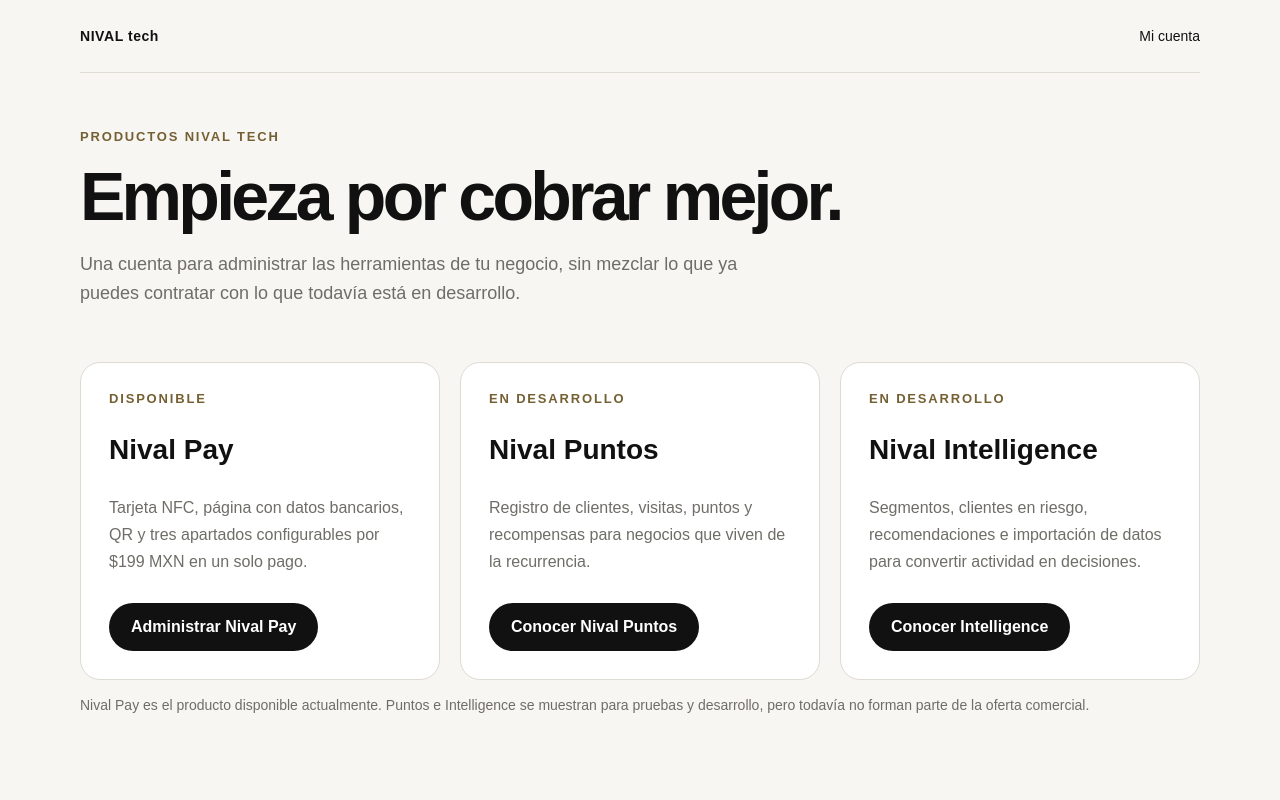
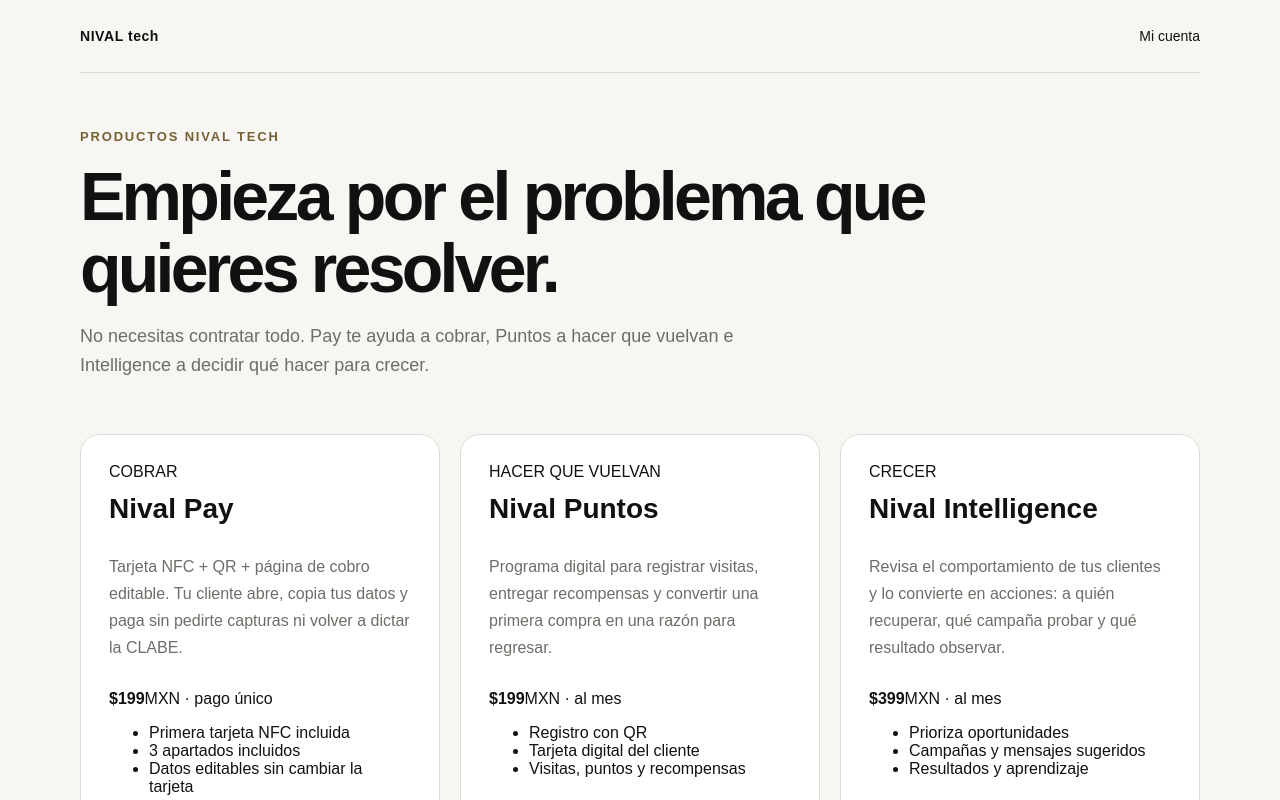
Before and after one commit to archundia222/nival-tech-demo, a Next.js app in the folder platform/: page /products in a window 1280 px wide. Shown: the top 800 px of the page. Built offline with nearby package versions, Linux system fonts and the light colour scheme.

Commit message:
Rebuild product catalog around clear business outcomes

```diff
--- a/platform/src/app/products/page.tsx
+++ b/platform/src/app/products/page.tsx
@@ -1,16 +1,37 @@
 import Link from 'next/link';
 
-export const metadata = { title: 'Productos | Nival Tech', description: 'Herramientas digitales para cobros, lealtad y decisiones de negocios locales.' };
+export const metadata = { title: 'Productos | Nival Tech', description: 'Cobra, crea recurrencia y convierte actividad en acciones para tu negocio.' };
 
 export default function Products() {
-  return <main className="payWorkspace">
+  return <main className="payWorkspace nivalProductsPage">
     <nav className="payNav"><Link href="/" className="brand">NIVAL tech</Link><Link href="/dashboard">Mi cuenta</Link></nav>
-    <header className="payHeading"><p className="eyebrow">PRODUCTOS NIVAL TECH</p><h1>Empieza por cobrar mejor.</h1><p>Una cuenta para administrar las herramientas de tu negocio, sin mezclar lo que ya puedes contratar con lo que todavía está en desarrollo.</p></header>
-    <div className="payProductGrid">
-      <article className="payProduct"><p className="eyebrow">DISPONIBLE</p><h2>Nival Pay</h2><p>Tarjeta NFC, página con datos bancarios, QR y tres apartados configurables por $199 MXN en un solo pago.</p><Link className="payButton" href="/dashboard/pay">Administrar Nival Pay</Link></article>
-      <article className="payProduct"><p className="eyebrow">EN DESARROLLO</p><h2>Nival Puntos</h2><p>Registro de clientes, visitas, puntos y recompensas para negocios que viven de la recurrencia.</p><Link className="payButton" href="/dashboard/points">Conocer Nival Puntos</Link></article>
-      <article className="payProduct"><p className="eyebrow">EN DESARROLLO</p><h2>Nival Intelligence</h2><p>Segmentos, clientes en riesgo, recomendaciones e importación de datos para convertir actividad en decisiones.</p><Link className="payButton" href="/dashboard/intelligence">Conocer Intelligence</Link></article>
+    <header className="payHeading nivalProductsHeading"><p className="eyebrow">PRODUCTOS NIVAL TECH</p><h1>Empieza por el problema que quieres resolver.</h1><p>No necesitas contratar todo. Pay te ayuda a cobrar, Puntos a hacer que vuelvan e Intelligence a decidir qué hacer para crecer.</p></header>
+    <div className="payProductGrid nivalProductsGrid">
+      <article className="payProduct">
+        <div className="productJob">COBRAR</div>
+        <h2>Nival Pay</h2>
+        <p>Tarjeta NFC + QR + página de cobro editable. Tu cliente abre, copia tus datos y paga sin pedirte capturas ni volver a dictar la CLABE.</p>
+        <div className="productSimplePrice"><strong>$199</strong><span>MXN · pago único</span></div>
+        <ul><li>Primera tarjeta NFC incluida</li><li>3 apartados incluidos</li><li>Datos editables sin cambiar la tarjeta</li></ul>
+        <Link className="payButton" href="/dashboard/pay">Crear mi Nival Pay</Link>
+      </article>
+      <article className="payProduct">
+        <div className="productJob">HACER QUE VUELVAN</div>
+        <h2>Nival Puntos</h2>
+        <p>Programa digital para registrar visitas, entregar recompensas y convertir una primera compra en una razón para regresar.</p>
+        <div className="productSimplePrice"><strong>$199</strong><span>MXN · al mes</span></div>
+        <ul><li>Registro con QR</li><li>Tarjeta digital del cliente</li><li>Visitas, puntos y recompensas</li></ul>
+        <Link className="payButton" href="/dashboard/points">Crear mi programa</Link>
+      </article>
+      <article className="payProduct intelligenceProductCard">
+        <div className="productJob">CRECER</div>
+        <h2>Nival Intelligence</h2>
+        <p>Revisa el comportamiento de tus clientes y lo convierte en acciones: a quién recuperar, qué campaña probar y qué resultado observar.</p>
+        <div className="productSimplePrice"><strong>$399</strong><span>MXN · al mes</span></div>
+        <ul><li>Prioriza oportunidades</li><li>Campañas y mensajes sugeridos</li><li>Resultados y aprendizaje</li></ul>
+        <Link className="payButton" href="/dashboard/intelligence">Ver Intelligence</Link>
+      </article>
     </div>
-    <p className="payHelp">Nival Pay es el producto disponible actualmente. Puntos e Intelligence se muestran para pruebas y desarrollo, pero todavía no forman parte de la oferta comercial.</p>
+    <section className="productsBundle"><div><span>MEJOR JUNTOS</span><h2>Puntos + Intelligence · $449 MXN/mes</h2><p>Puntos registra la recurrencia. Intelligence usa esa actividad para encontrar oportunidades y decirte qué hacer después.</p></div><Link href="/dashboard/intelligence">Conocer el paquete →</Link></section>
   </main>;
 }
```
